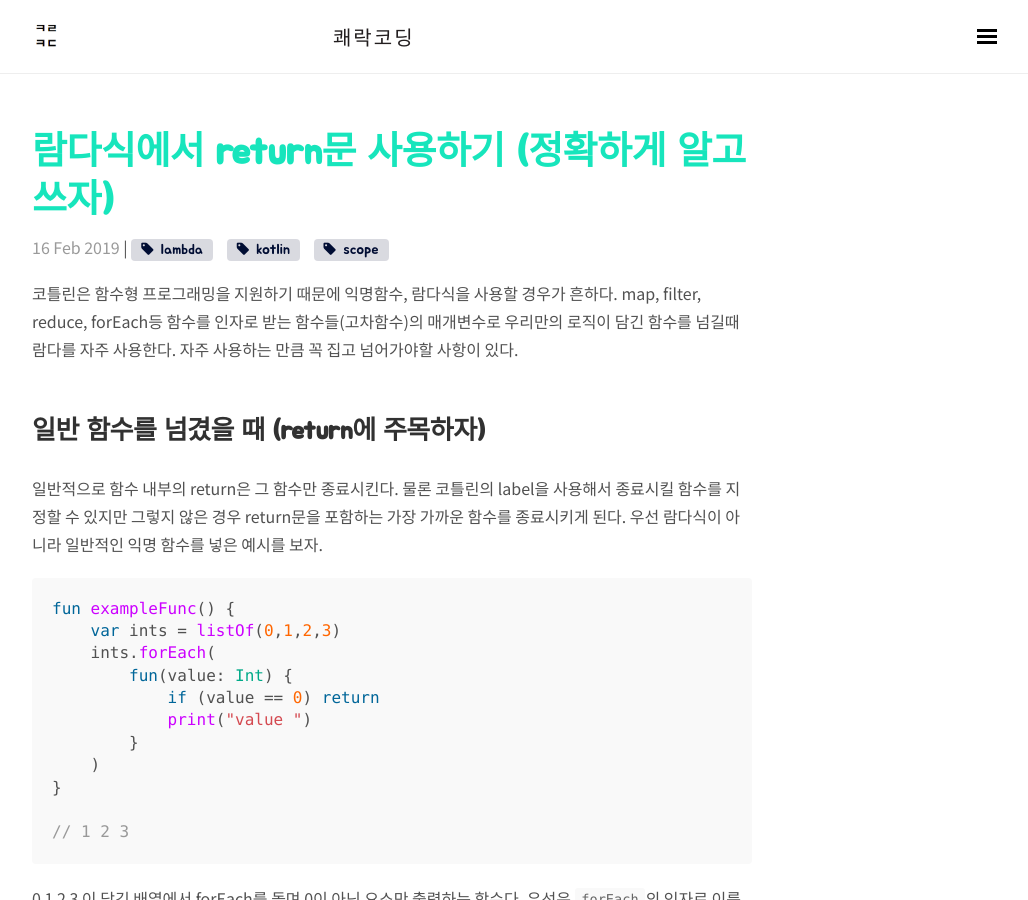
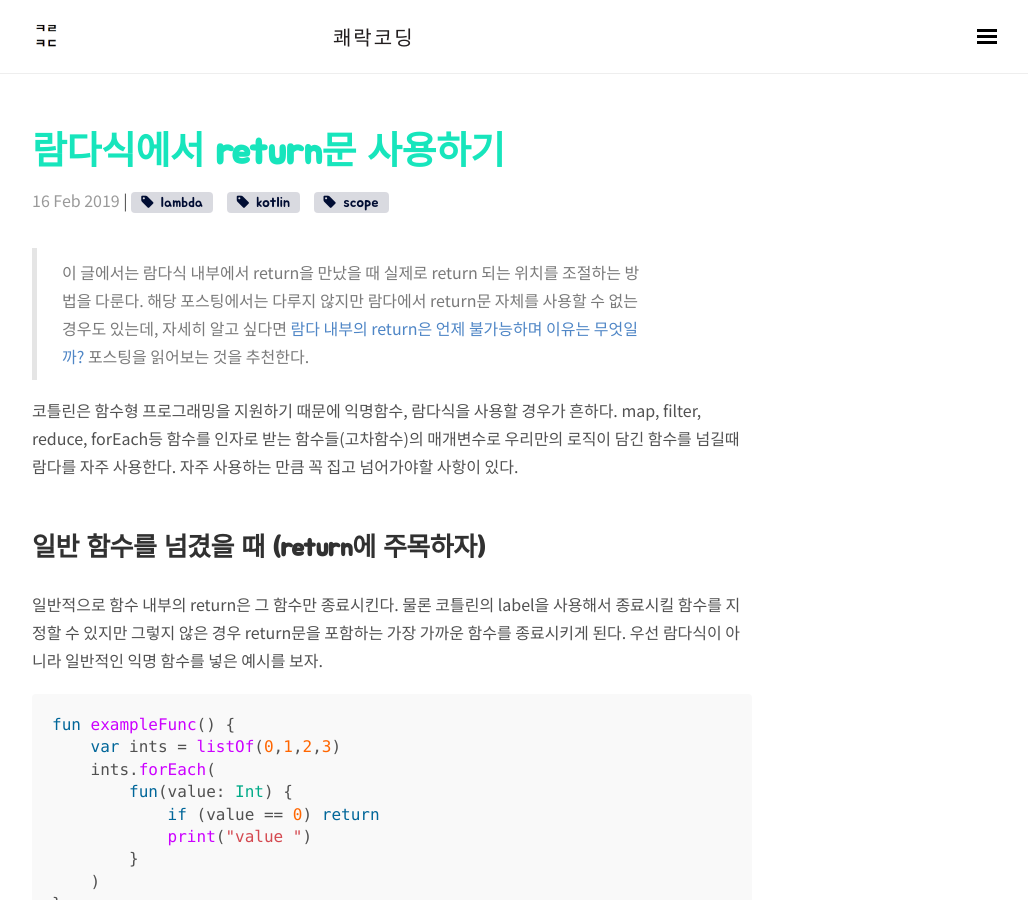
Before and after one commit to wooooooak/wooooooak.github.io, a Jekyll site: the page built from _posts/kotlin/2019-02-16-kotlin_label.md, in a window 1280 px wide and 900 px high. Shown: the whole window, without its empty margins (248-1276 px from the left). Built offline with Jekyll 4.4.1, drawn with Linux system fonts in a browser that asks for light colours; nearby versions of some CDN libraries; some web fonts are replaced; comment, search, counter and statistics services are not loaded.

Commit message:
람다식에서 return문 사용하기 수정

```diff
--- a/_posts/kotlin/2019-02-16-kotlin_label.md
+++ b/_posts/kotlin/2019-02-16-kotlin_label.md
@@ -1,10 +1,14 @@
 ---
 layout: post
-title: 람다식에서 return문 사용하기 (정확하게 알고 쓰자)
+title: 람다식에서 return문 사용하기
 category: Kotlin
 tags: [lambda, kotlin, scope]
 comments: true
 ---
+
+> 이 글에서는 람다식 내부에서 return을 만났을 때 실제로 return 되는 위치를 조절하는 방법을 다룬다.
+해당 포스팅에서는 다루지 않지만 람다에서 return문 자체를 사용할 수 없는 경우도 있는데, 자세히 알고 싶다면 [람다 내부의 return은 언제 불가능하며 이유는 무엇일까?](https://wooooooak.github.io/kotlin/2019/02/16/kotlin_label/) 포스팅을 읽어보는 것을 추천한다.
+
 
 코틀린은 함수형 프로그래밍을 지원하기 때문에 익명함수, 람다식을 사용할 경우가 흔하다. map, filter, reduce, forEach등 함수를 인자로 받는 함수들(고차함수)의 매개변수로 우리만의 로직이 담긴 함수를 넘길때 람다를 자주 사용한다. 자주 사용하는 만큼 꼭 집고 넘어가야할 사항이 있다.
 
@@ -102,5 +106,4 @@ fun exampleFunc5() {
 `forEach`를 감싸는 함수(`run`)를 선언하여, 조건에 맞을 경우 감싼 함수(`run`)을 종료시키면 된다.
 
 ## 끄
-
 읕
```
